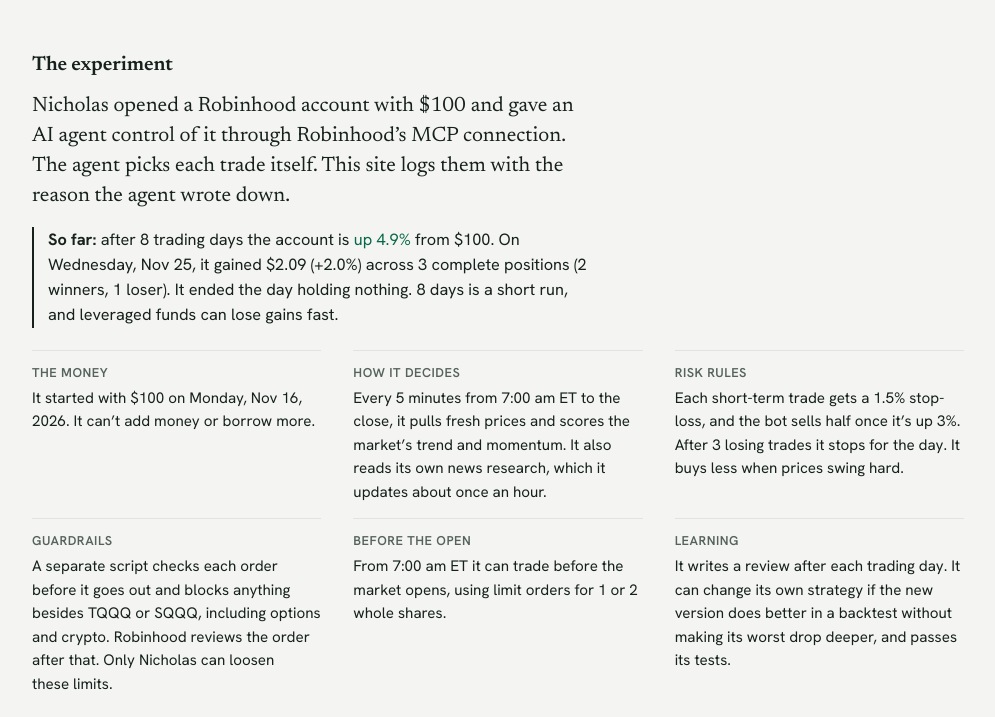
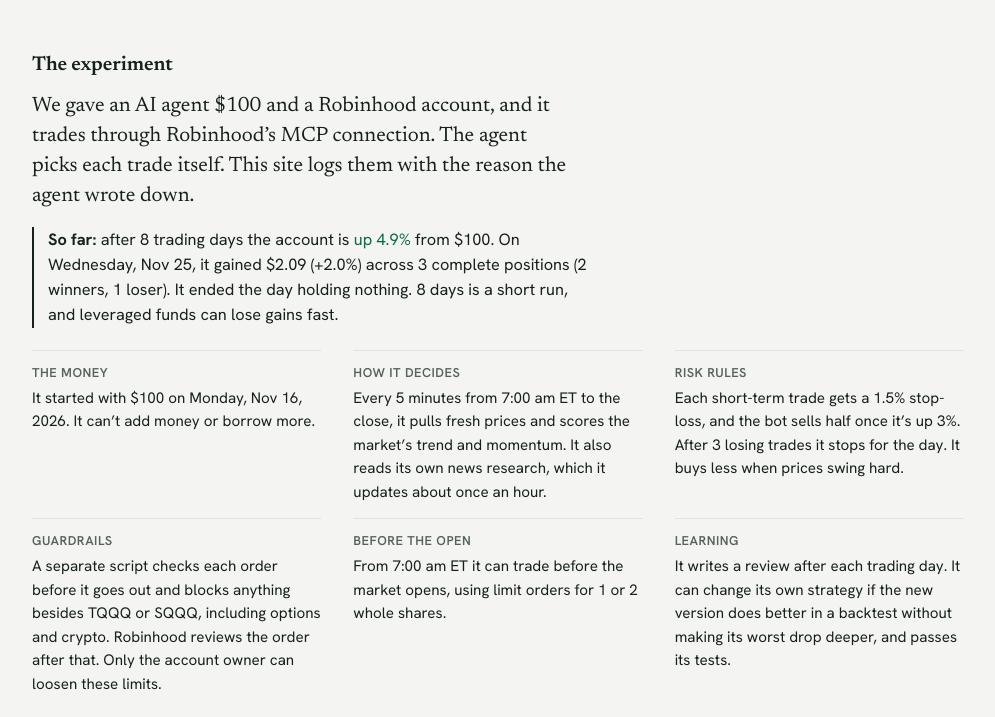
Before and after one commit to nfc-eng/trader-tracker, a plain HTML site: page index.html in a window 1280 px wide. Shown: the part 235-952 px from the top of the page, without its empty margins (142-1137 px from the left). Drawn offline with Linux system fonts and the light colour scheme.

Commit message:
Copy: drop first-name mentions from the experiment text

```diff
--- a/index.html
+++ b/index.html
@@ -45,13 +45,13 @@
 
   <section class="about" aria-labelledby="about-h">
     <h2 id="about-h">The experiment</h2>
-    <p class="lead">Nicholas opened a Robinhood account with $100 and gave an AI agent control of it through Robinhood&rsquo;s MCP connection. The agent picks each trade itself. This site logs them with the reason the agent wrote down.</p>
+    <p class="lead">We gave an AI agent $100 and a Robinhood account, and it trades through Robinhood&rsquo;s MCP connection. The agent picks each trade itself. This site logs them with the reason the agent wrote down.</p>
     <p class="sofar" id="sofar"></p>
     <dl class="facts-grid">
       <div><dt>The money</dt><dd>It started with $100 on Monday, Nov 16, 2026. It can&rsquo;t add money or borrow more.</dd></div>
       <div><dt>How it decides</dt><dd>Every 5 minutes from 7:00 am ET to the close, it pulls fresh prices and scores the market&rsquo;s trend and momentum. It also reads its own news research, which it updates about once an hour.</dd></div>
       <div><dt>Risk rules</dt><dd>Each short-term trade gets a 1.5% stop-loss, and the bot sells half once it&rsquo;s up 3%. After 3 losing trades it stops for the day. It buys less when prices swing hard.</dd></div>
-      <div><dt>Guardrails</dt><dd>A separate script checks each order before it goes out and blocks anything besides TQQQ or SQQQ, including options and crypto. Robinhood reviews the order after that. Only Nicholas can loosen these limits.</dd></div>
+      <div><dt>Guardrails</dt><dd>A separate script checks each order before it goes out and blocks anything besides TQQQ or SQQQ, including options and crypto. Robinhood reviews the order after that. Only the account owner can loosen these limits.</dd></div>
       <div><dt>Before the open</dt><dd>From 7:00 am ET it can trade before the market opens, using limit orders for 1 or 2 whole shares.</dd></div>
       <div><dt>Learning</dt><dd>It writes a review after each trading day. It can change its own strategy if the new version does better in a backtest without making its worst drop deeper, and passes its tests.</dd></div>
     </dl>
```
